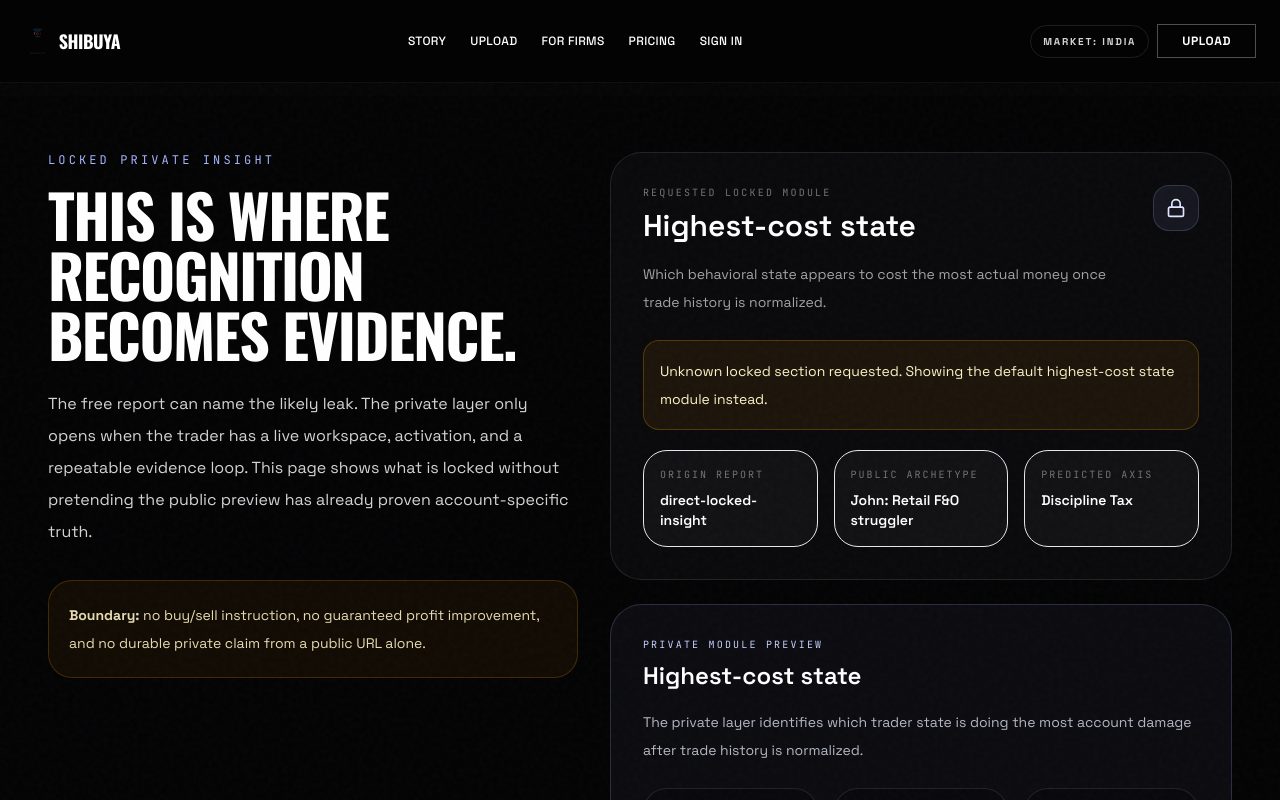
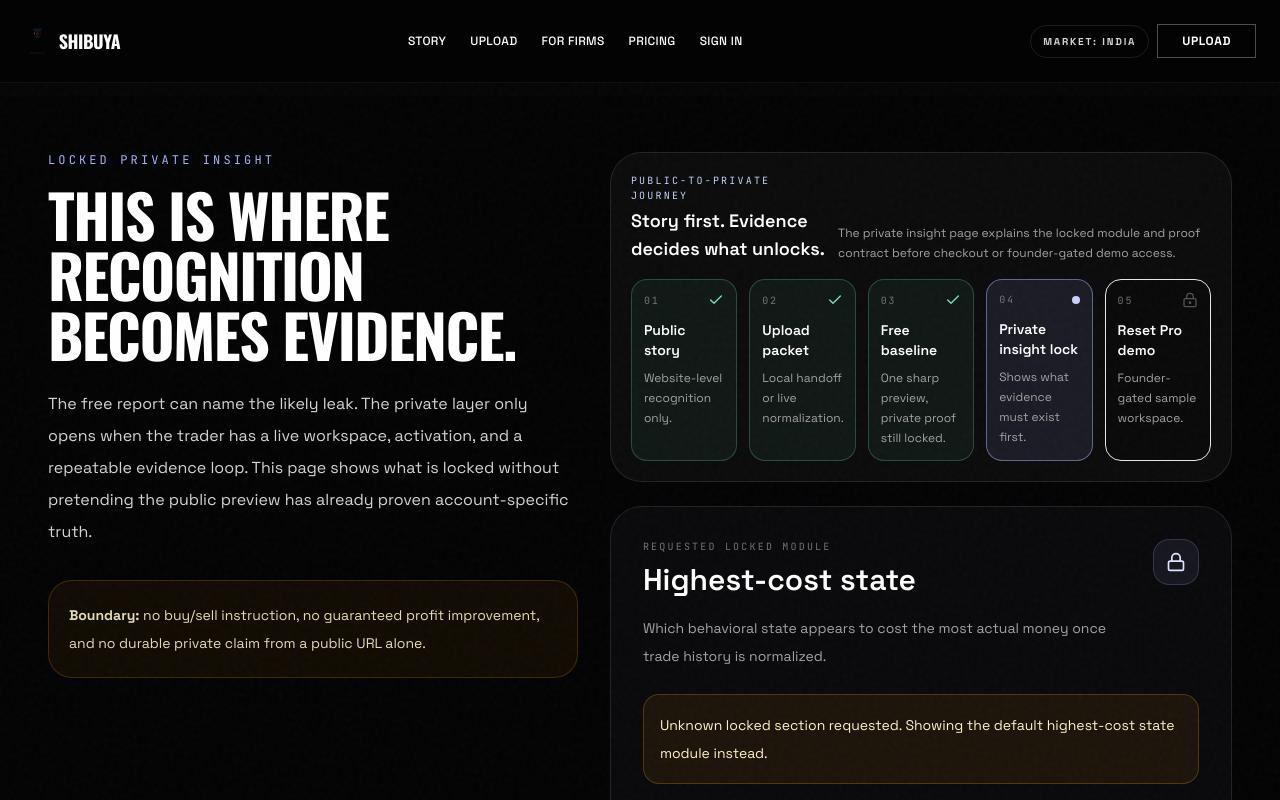
Before and after one commit to juninhogaucho/shibuya-analytics, a React (Vite) app: page /insight/1 in a window 1280 px wide. Shown: the top 800 px of the page. Built offline with nearby package versions, Linux system fonts and the light colour scheme; no server answers.

Commit message:
Add Shibuya public journey spine

```diff
--- /dev/null
+++ b/src/components/landing/PublicJourneySpine.tsx
@@ -0,0 +1,115 @@
+import { Check, LockKeyhole } from 'lucide-react'
+
+export type PublicJourneyStage = 'story' | 'upload' | 'report' | 'insight' | 'demo'
+
+const PUBLIC_JOURNEY_STAGES: Array<{
+  id: PublicJourneyStage
+  label: string
+  title: string
+  boundary: string
+}> = [
+  {
+    id: 'story',
+    label: '01',
+    title: 'Public story',
+    boundary: 'Website-level recognition only.',
+  },
+  {
+    id: 'upload',
+    label: '02',
+    title: 'Upload packet',
+    boundary: 'Local handoff or live normalization.',
+  },
+  {
+    id: 'report',
+    label: '03',
+    title: 'Free baseline',
+    boundary: 'One sharp preview, private proof still locked.',
+  },
+  {
+    id: 'insight',
+    label: '04',
+    title: 'Private insight lock',
+    boundary: 'Shows what evidence must exist first.',
+  },
+  {
+    id: 'demo',
+    label: '05',
+    title: 'Reset Pro demo',
+    boundary: 'Founder-gated sample workspace.',
+  },
+]
+
+function getStageState(stage: PublicJourneyStage, activeStage: PublicJourneyStage): 'complete' | 'active' | 'locked' {
+  const stageIndex = PUBLIC_JOURNEY_STAGES.findIndex((candidate) => candidate.id === stage)
+  const activeIndex = PUBLIC_JOURNEY_STAGES.findIndex((candidate) => candidate.id === activeStage)
+
+  if (stageIndex < activeIndex) {
+    return 'complete'
+  }
+
+  if (stageIndex === activeIndex) {
+    return 'active'
+  }
+
+  return 'locked'
+}
+
+export function PublicJourneySpine({
+  activeStage,
+  detail,
+}: {
+  activeStage: PublicJourneyStage
+  detail?: string
+}) {
+  return (
+    <aside
+      aria-label="Shibuya public to private journey"
+      className="rounded-[2rem] border border-white/10 bg-white/[0.035] p-4 md:p-5"
+    >
+      <div className="mb-4 flex flex-col gap-2 sm:flex-row sm:items-end sm:justify-between">
+        <div>
+          <p className="font-mono text-[10px] uppercase tracking-[0.22em] text-indigo-200">
+            Public-to-private journey
+          </p>
+          <h2 className="mt-1 text-lg font-semibold text-white">Story first. Evidence decides what unlocks.</h2>
+        </div>
+        {detail ? (
+          <p className="max-w-xl text-xs leading-5 text-neutral-400">{detail}</p>
+        ) : null}
+      </div>
+
+      <div className="grid gap-3 lg:grid-cols-5">
+        {PUBLIC_JOURNEY_STAGES.map((stage) => {
+          const state = getStageState(stage.id, activeStage)
+
+          return (
+            <div
+              key={stage.id}
+              className={`rounded-2xl border p-3 ${
+                state === 'active'
+                  ? 'border-indigo-300/50 bg-indigo-300/[0.1]'
+                  : state === 'complete'
+                    ? 'border-emerald-300/25 bg-emerald-300/[0.06]'
+                    : 'border-white/8 bg-black/20'
+              }`}
+            >
+              <div className="mb-3 flex items-center justify-between gap-3">
+                <span className="font-mono text-[10px] uppercase tracking-[0.18em] text-neutral-500">{stage.label}</span>
+                {state === 'complete' ? (
+                  <Check className="h-4 w-4 text-emerald-300" />
+                ) : state === 'locked' ? (
+                  <LockKeyhole className="h-4 w-4 text-neutral-600" />
+                ) : (
+                  <span className="h-2 w-2 rounded-full bg-indigo-200" />
+                )}
+              </div>
+              <h3 className="text-sm font-semibold text-white">{stage.title}</h3>
+              <p className="mt-2 text-xs leading-5 text-neutral-400">{stage.boundary}</p>
+            </div>
+          )
+        })}
+      </div>
+    </aside>
+  )
+}
--- a/src/components/landing/StoryExperience.tsx
+++ b/src/components/landing/StoryExperience.tsx
@@ -20,6 +20,7 @@ import {
   type StoryArchetypeId,
 } from '../../lib/storyExperience'
 import { BehavioralFingerprint } from './BehavioralFingerprint'
+import { PublicJourneySpine } from './PublicJourneySpine'
 
 export default function StoryExperience() {
   const navigate = useNavigate()
@@ -174,6 +175,13 @@ export default function StoryExperience() {
               This is not your report. It is a website-level prediction based on interaction. Upload history or activate a live account before treating anything as account-specific analysis.
             </p>
           </div>
+        </div>
+
+        <div className="mb-8">
+          <PublicJourneySpine
+            activeStage="story"
+            detail="The first public job is recognition. The page can route a hypothesis forward, but upload/report/private claims stay behind evidence."
+          />
         </div>
 
         <div className="mb-6 grid gap-3 md:grid-cols-4">
--- a/src/pages/marketing/FreeReportPage.tsx
+++ b/src/pages/marketing/FreeReportPage.tsx
@@ -1,6 +1,7 @@
 import { ArrowRight, Lock, ShieldCheck, UnlockKeyhole } from 'lucide-react'
 import { Link, useLocation, useParams } from 'react-router-dom'
 import { BehavioralFingerprint } from '../../components/landing/BehavioralFingerprint'
+import { PublicJourneySpine } from '../../components/landing/PublicJourneySpine'
 import { addMarketToPath, getPlanForMarket, resolveMarket } from '../../lib/market'
 import { appendPublicStoryHandoffParams, readPublicStoryHandoff } from '../../lib/publicStoryHandoff'
 import { getPublicReportSession } from '../../lib/publicReportSession'
@@ -122,6 +123,13 @@ export default function FreeReportPage() {
             <h2 className="mt-2 text-2xl font-semibold text-white">{report.dominantAxis.label}</h2>
             <p className="mt-3 text-sm leading-7 text-neutral-400">{report.dominantAxis.description}</p>
           </div>
+        </div>
+
+        <div className="mb-8">
+          <PublicJourneySpine
+            activeStage="report"
+            detail="The report gives a useful baseline and names the private question. It still does not cross into account-specific truth without live evidence."
+          />
         </div>
 
         <section className="mb-8 min-w-0 rounded-[2rem] border border-indigo-300/20 bg-indigo-300/[0.05] p-5 md:p-8">
--- a/src/pages/marketing/LockedInsightPage.tsx
+++ b/src/pages/marketing/LockedInsightPage.tsx
@@ -1,5 +1,6 @@
 import { ArrowRight, Lock, ShieldCheck } from 'lucide-react'
 import { Link, useLocation, useParams } from 'react-router-dom'
+import { PublicJourneySpine } from '../../components/landing/PublicJourneySpine'
 import { addMarketToPath, getPlanForMarket, resolveMarket } from '../../lib/market'
 import { appendPublicStoryHandoffParams, readPublicStoryHandoff } from '../../lib/publicStoryHandoff'
 import { getPublicReportSession } from '../../lib/publicReportSession'
@@ -102,6 +103,11 @@ export default function LockedInsightPage() {
         </div>
 
         <div className="space-y-6">
+          <PublicJourneySpine
+            activeStage="insight"
+            detail="The private insight page explains the locked module and proof contract before checkout or founder-gated demo access."
+          />
+
           <article className="rounded-[2rem] border border-white/10 bg-[#09090B] p-5 md:p-8">
             <div className="mb-6 flex items-start justify-between gap-4">
               <div>
--- a/src/pages/marketing/PrivateDemoPage.tsx
+++ b/src/pages/marketing/PrivateDemoPage.tsx
@@ -1,6 +1,7 @@
 import { type FormEvent, useState } from 'react'
 import { ArrowRight, LockKeyhole, ShieldCheck } from 'lucide-react'
 import { Link, useLocation, useNavigate } from 'react-router-dom'
+import { PublicJourneySpine } from '../../components/landing/PublicJourneySpine'
 import { appendCheckoutIntentToPath, readCheckoutIntent } from '../../lib/checkoutIntent'
 import { addMarketToPath, resolveMarket } from '../../lib/market'
 import { readPublicStoryHandoff } from '../../lib/publicStoryHandoff'
@@ -131,6 +132,13 @@ export default function PrivateDemoPage() {
         </div>
 
         <div className="rounded-[2rem] border border-white/10 bg-[#09090B] p-5 md:p-8">
+          <div className="mb-6">
+            <PublicJourneySpine
+              activeStage="demo"
+              detail="This is the controlled sample workspace handoff. It demonstrates structure only; live proof still requires activation, upload, backend artifacts, and append history."
+            />
+          </div>
+
           <div className="mb-6 flex items-start justify-between gap-4">
             <div>
               <p className="font-mono text-[10px] uppercase tracking-[0.22em] text-neutral-500">
--- a/src/pages/marketing/PublicUploadPage.tsx
+++ b/src/pages/marketing/PublicUploadPage.tsx
@@ -1,6 +1,7 @@
 import { type FormEvent, useMemo, useState } from 'react'
 import { ArrowRight, FileUp, ShieldCheck } from 'lucide-react'
 import { Link, useLocation, useNavigate } from 'react-router-dom'
+import { PublicJourneySpine } from '../../components/landing/PublicJourneySpine'
 import { addMarketToPath, getMarketHomePath, resolveMarket } from '../../lib/market'
 import { appendPublicStoryHandoffParams, readPublicStoryHandoff } from '../../lib/publicStoryHandoff'
 import {
@@ -124,6 +125,11 @@ export default function PublicUploadPage() {
         </div>
 
         <div className="space-y-6">
+          <PublicJourneySpine
+            activeStage="upload"
+            detail="This step turns the public hypothesis into a report packet. In preview mode, it stores only local handoff metadata and never raw trade rows."
+          />
+
           <form onSubmit={handleSubmit} className="rounded-[2rem] border border-white/10 bg-[#09090B] p-5 md:p-8">
             <div className="mb-6 flex items-start justify-between gap-4">
               <div>
```
Also changed, not shown: 1 other file (tests, documents, lock files or other folders).
